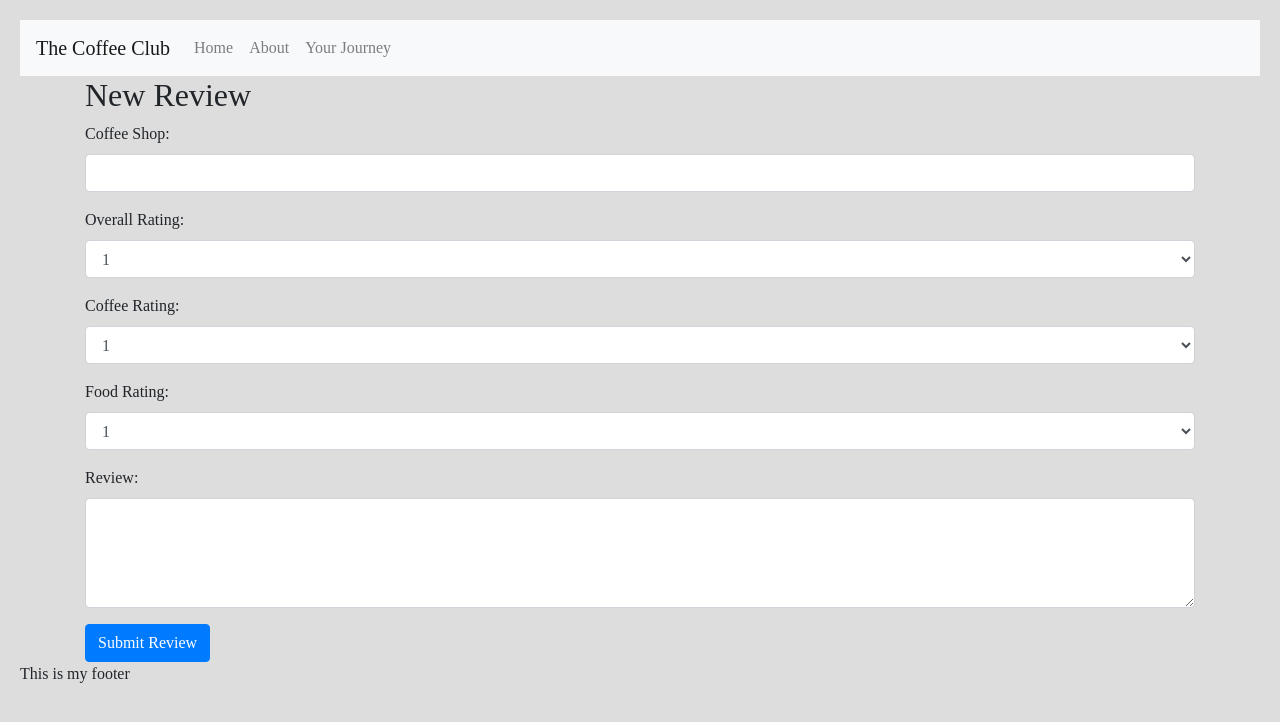
After one commit to vinc3parker/theCoffeeClub, a Django app: page /new_review/ in a window 1280 px wide. The commit adds this page. Shown: the top 722 px of the page. Run offline with Django 4.2, Linux system fonts and the light colour scheme; style sheets or scripts are compiled from the project's sources; some libraries are stand-ins or nearby versions.

Commit message:
Added new your journey page as well as a new review button. Have potentially added a map however as no nothing in the database it doesn't work yet so can not test. Site still doesn't really function properly

```diff
--- /dev/null
+++ b/homeapp/templates/homeapp/new_review.html
@@ -0,0 +1,53 @@
+{% extends 'base.html' %}
+
+{% block content %}
+<div class="container">
+    <h2>New Review</h2>
+
+    <form method="POST" action="{% url 'new_review' %}">
+        {% csrf_token %}
+        <div class="form-group">
+            <label for="coffee_shop">Coffee Shop:</label>
+            <input type="text" class="form-control" id="coffee_shop" name="coffee_shop" required>
+        </div>
+        <div class="form-group">
+            <label for="overall_rating">Overall Rating:</label>
+            <select class="form-control" id="overall_rating" name="overall_rating" required>
+                <option value="1">1</option>
+                <option value="2">2</option>
+                <option value="3">3</option>
+                <option value="4">4</option>
+                <option value="5">5</option>
+            </select>
+        </div>
+        <div class="form-group">
+            <label for="coffee_rating">Coffee Rating:</label>
+            <select class="form-control" id="coffee_rating" name="coffee_rating" required>
+                <option value="1">1</option>
+                <option value="2">2</option>
+                <option value="3">3</option>
+                <option value="4">4</option>
+                <option value="5">5</option>
+            </select>
+        </div>
+        <div class="form-group">
+            <label for="food_rating">Food Rating:</label>
+            <select class="form-control" id="food_rating" name="food_rating" required>
+                <option value="1">1</option>
+                <option value="2">2</option>
+                <option value="3">3</option>
+                <option value="4">4</option>
+                <option value="5">5</option>
+            </select>
+        </div>
+        <!-- Add other rating fields as needed -->
+
+        <div class="form-group">
+            <label for="review">Review:</label>
+            <textarea class="form-control" id="review" name="review" rows="4" required></textarea>
+        </div>
+
+        <button type="submit" class="btn btn-primary">Submit Review</button>
+    </form>
+</div>
+{% endblock %}
--- a/homeapp/urls.py
+++ b/homeapp/urls.py
@@ -3,4 +3,7 @@ from . import views
 
 urlpatterns = [
     path('', views.home, name='home'),
+    path('about/', views.about, name='about'),
+    path('your_journey/', views.your_journey, name='your_journey'),
+    path('new_review/', views.new_review, name='new_review'),
 ]
--- a/homeapp/views.py
+++ b/homeapp/views.py
@@ -1,6 +1,63 @@
-from django.shortcuts import render
+from django.shortcuts import render, redirect
+from .models import Review, CoffeeShop
+
+
+def new_review(request):
+    if request.method == 'POST':
+        coffee_shop = request.POST.get('coffee_shop')
+        overall_rating = float(request.POST.get('overall_rating'))
+        coffee_rating = float(request.POST.get('coffee_rating'))
+        food_rating = float(request.POST.get('food_rating'))
+        review_text = request.POST.get('review')
+
+        # Save the review to the database
+        review = Review.objects.create(
+            coffee_shop=coffee_shop,
+            overall_rating=overall_rating,
+            coffee_rating=coffee_rating,
+            food_rating=food_rating,
+            review_text=review_text
+        )
+
+        # Perform any additional actions you need (e.g., send notifications, calculate averages, etc.)
+
+        return redirect('your_journey')  # Redirect the user back to the 'your_journey' page after submitting the review
+
+    return render(request, 'homeapp/new_review.html')
+
+
+def your_journey(request):
+    coffee_shops = CoffeeShop.objects.all()
+    coffee_shop_data = []
+
+    for coffee_shop in coffee_shops:
+        coffee_shop_data.append({
+            'name': coffee_shop.name,
+            'latitude': coffee_shop.latitude,  # Assuming you have latitude field in your model
+            'longitude': coffee_shop.longitude,  # Assuming you have longitude field in your model
+            'overall_rating': coffee_shop.overall_rating,
+            'coffee_rating': coffee_shop.coffee_rating,
+            'food_rating': coffee_shop.food_rating,
+            'price_rating': coffee_shop.price_rating,
+            'vibe_rating': coffee_shop.vibe_rating,
+            'wifi_rating': coffee_shop.wifi_rating,
+            'quiet_rating': coffee_shop.quiet_rating,
+            'meeting_rating': coffee_shop.meeting_rating,
+            'study_work_rating': coffee_shop.study_work_rating
+        })
+
+    context = {
+        'coffee_shops': coffee_shop_data
+    }
+
+    return render(request, 'homeapp/your_journey.html', context)
 
 
 def home(request):
     context = {}
     return render(request, 'homeapp/home.html', context)
+
+
+def about(request):
+    context = {}
+    return render(request, 'homeapp/about.html', context)
--- a/templates/base.html
+++ b/templates/base.html
@@ -15,9 +15,36 @@
 </head>
 
 <body>
-    {% block header %}
-        <p>This is my header</p>
+    {% block navbar %}
+    <nav class="navbar navbar-expand-lg navbar-light bg-light">
+        <a class="navbar-brand" href="/">The Coffee Club</a>
+        <button class="navbar-toggler" type="button" data-toggle="collapse" data-target="#navbarSupportedContent"
+                aria-controls="navbarSupportedContent" aria-expanded="false" aria-label="Toggle navigation">
+            <span class="navbar-toggler-icon"></span>
+        </button>
+
+        <div class="collapse navbar-collapse" id="navbarSupportedContent">
+            <ul class="navbar-nav mr-auto">
+                <li class="nav-item">
+                    <a class="nav-link" href="/">Home</a>
+                </li>
+                <li class="nav-item">
+                    <a class="nav-link" href="/about">About</a>
+                </li>
+                <li class="nav-item">
+                    <a class="nav-link" href="/your_journey">Your Journey</a>
+                </li>
+            </ul>
+        </div>
+    </nav>
+
+    <div class="container">
+        {% block navContent %}
+        <!-- Content of child templates will be inserted here -->
+        {% endblock %}
+    </div>
     {% endblock %}
+
 
     {% block content %}
         <p>This is base content</p>
--- a/theCoffeeClub/urls.py
+++ b/theCoffeeClub/urls.py
@@ -18,6 +18,6 @@ from django.contrib import admin
 from django.urls import path, include
 
 urlpatterns = [
-    path('home/', include('homeapp.urls')),
+    path('', include('homeapp.urls')),
     path('admin/', admin.site.urls),
 ]
```
Also changed, not shown: homeapp/models.py (+27 -1 lines), homeapp/templates/homeapp/about.html (added, +25 -0 lines), homeapp/templates/homeapp/home.html (+26 -2 lines), homeapp/templates/homeapp/your_journey.html (added, +27 -0 lines), db.sqlite3, homeapp/migrations/0001_initial.py (added).
